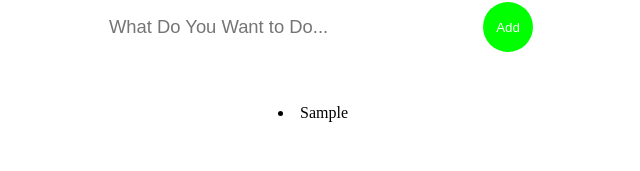
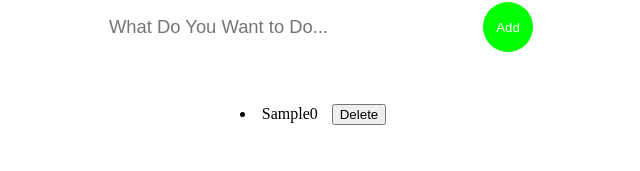
Before and after one commit to Nishu2696/VUE-todo, a Vue app: page / in a window 1280 px wide. Both pictures are taken after typing "Sample" into the empty fields and a click on the button "Add". Shown: the part 129-300 px from the top of the page, without its empty margins (327-967 px from the left). Built offline with nearby package versions, Linux system fonts and the light colour scheme.

Commit message:
emit-delete todo

```diff
--- a/src/App.vue
+++ b/src/App.vue
@@ -14,10 +14,12 @@
       <button class="add">Add</button>
     </form>
     <dispplaytodo
-      v-for="(value, index) in todos.length"
+      v-for="(value, index) in todos"
       :key="value.title"
       :index="index"
-      :mylist="todos.map(a => a.title)"
+      :mylist="value"
+      @deletetodo="deleteTodo(todo)"
+      @deletedtodo="deleteTodo($event)"
     />
     <!-- <div class="container">
       <div class="item">
@@ -69,6 +71,10 @@ export default {
       return this.todos;
       // this.$emit(this.todos);
       // this.newTodo = "";
+    },
+    deleteTodo(values) {
+      // this.todos = this.todos.filter((todo) => todo !== values);
+      this.todos.splice(values,1);
     },
   },
 };
--- a/src/components/dispplaytodo.vue
+++ b/src/components/dispplaytodo.vue
@@ -1,6 +1,11 @@
 <template>
   <div class="container">
-    <li class="item">{{mylist[index]}}</li>
+    <li class="item">
+      {{ mylist.title }}{{ index
+      }}
+      <button class="space" v-on:click="$emit('deletetodo')">Delete</button>
+      <!-- <button class="space" @click="deletetodo(mylist.title)">Delete</button> -->
+    </li>
   </div>
 </template>
 
@@ -8,6 +13,12 @@
 export default {
   name: "dispplaytodo",
   props: ["mylist", "index"],
+  method:{
+    deletetodo(index){
+      console.log(index);
+      this.$emit("deletedtodo", index);
+    },
+  },
 };
 </script>
 
@@ -24,6 +35,10 @@ export default {
 .item {
   padding: 0.5rem;
   border-bottom: 4px solid #fff;
-  margin-bottom: 1.5rem;
+  margin-bottom: 5px;
+}
+
+.space {
+  margin-left: 10px;
 }
 </style>
```
